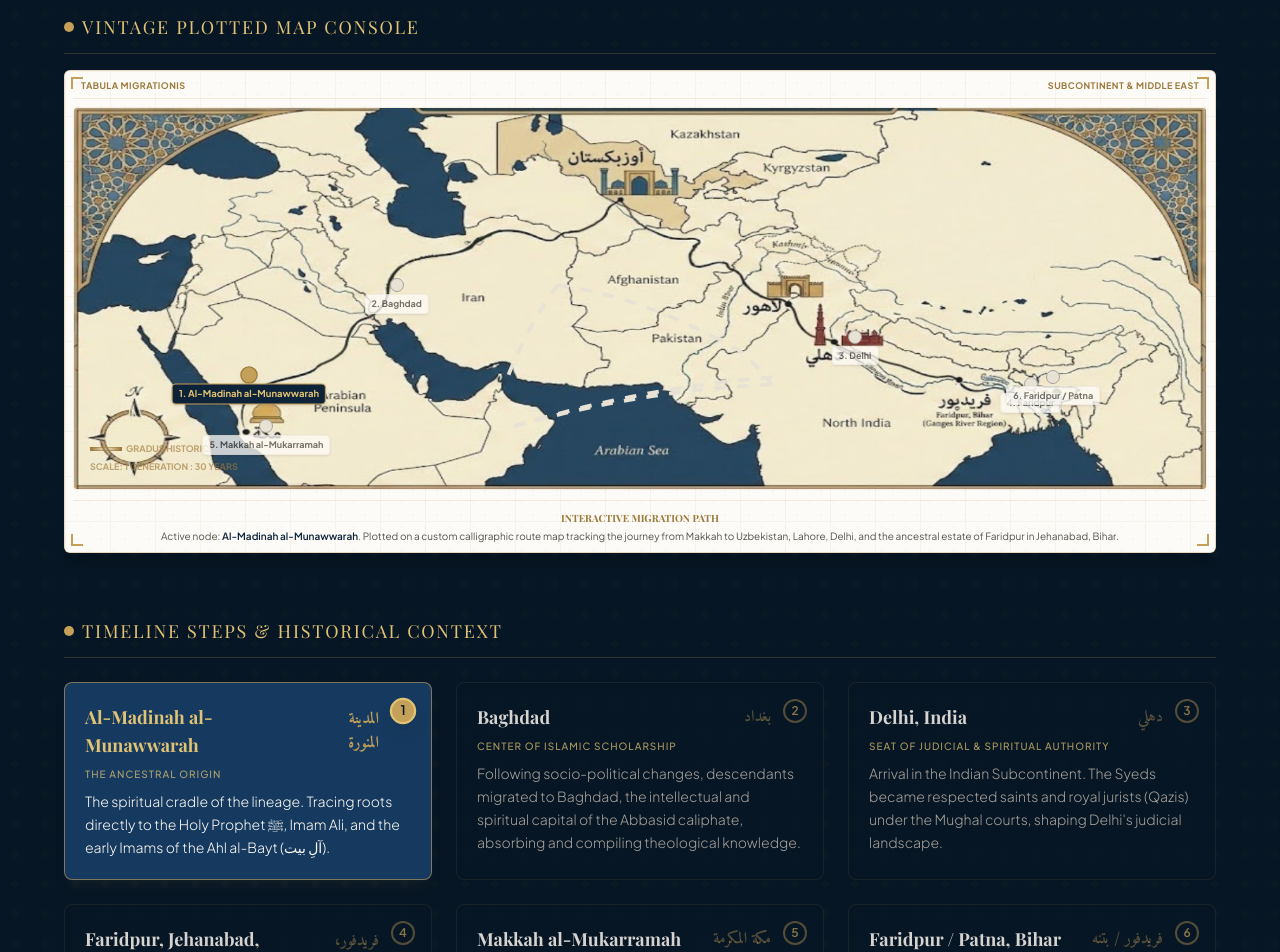
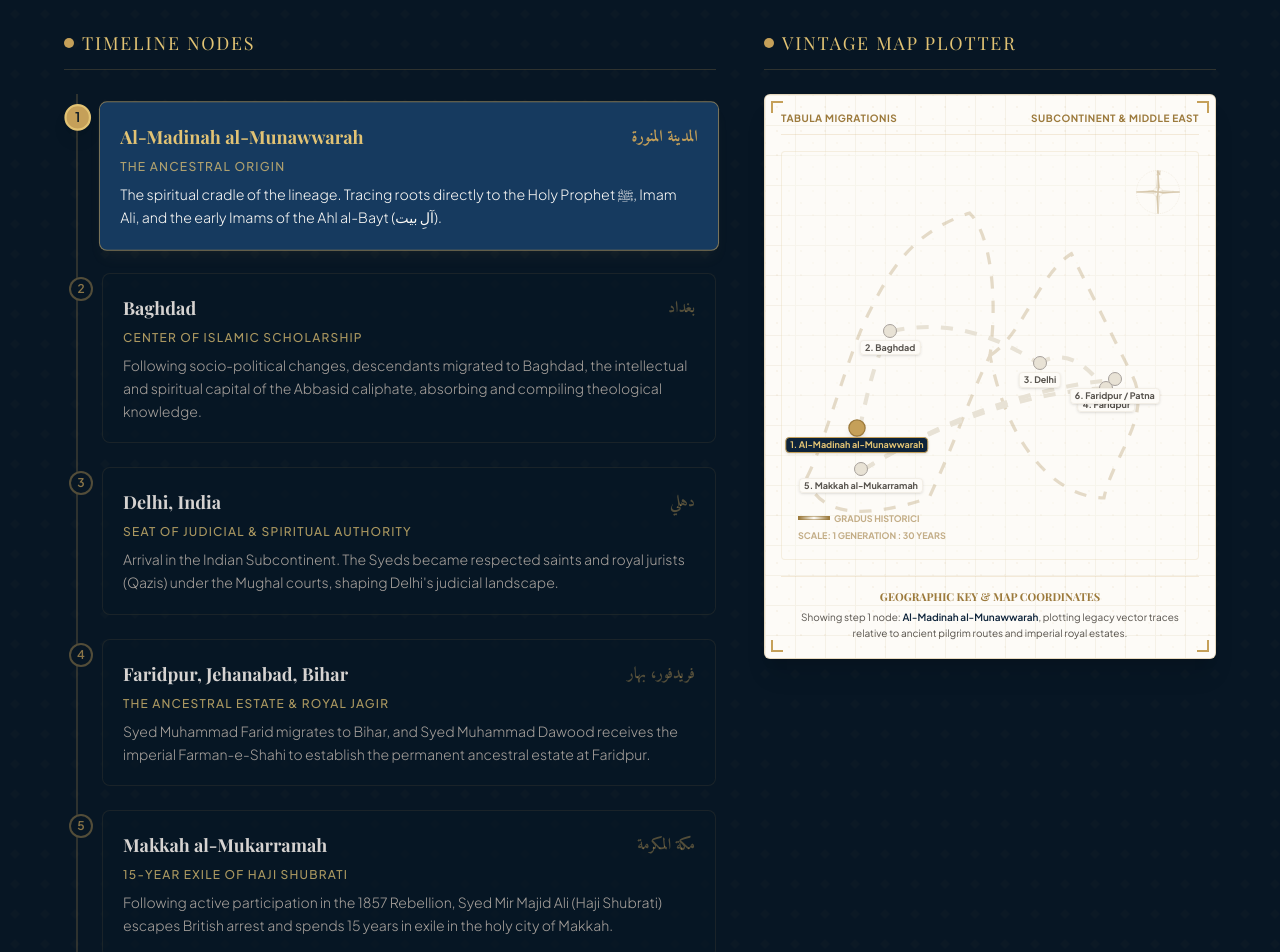
Before and after one commit to yolia21/aalefaridpur, a Next.js app: page / in a window 1280 px wide. Shown: the part 5140-6092 px from the top of the page. Built offline with nearby package versions, Linux system fonts and the light colour scheme.

Commit message:
feat: Revert interactive map to custom vector SVG design and remove vintage-map.jpg

```diff
--- a/src/components/MigrationMap.tsx
+++ b/src/components/MigrationMap.tsx
@@ -6,14 +6,14 @@ import { migrationSteps } from "../data/historicalData";
 export const MigrationMap: React.FC = () => {
   const [activeStep, setActiveStep] = useState<number>(1);
 
-  // Exact relative coordinates on the 1000x420 map image (percentage-based relative to the image bounding box)
+  // Balanced coordinates for our premium vector map grid
   const mapCoordinates = [
-    { name: "Al-Madinah al-Munawwarah", x: 15.5, y: 70 }, // Positioned along the path in Hijaz
-    { name: "Baghdad", x: 28.5, y: 46.5 },                // Positioned on the line curve in Iraq
-    { name: "Delhi, India", x: 69, y: 60 },               // Aligning with 'دهلي' and minaret icon
-    { name: "Faridpur, Jehanabad, Bihar", x: 84.5, y: 72.5 }, // Aligning with 'فريدپور' and shrine icon
-    { name: "Makkah al-Mukarramah", x: 17, y: 83.5 },     // Aligning with 'مكة' and dome icon
-    { name: "Faridpur / Patna", x: 86.5, y: 70.5 },       // Offset return node in Bihar
+    { name: "Al-Madinah al-Munawwarah", x: 18, y: 68 }, // Far West
+    { name: "Baghdad", x: 26, y: 44 },                 // North-West
+    { name: "Delhi, India", x: 62, y: 52 },             // North-East
+    { name: "Faridpur, Jehanabad, Bihar", x: 78, y: 58 }, // Far East
+    { name: "Makkah al-Mukarramah", x: 19, y: 78 },     // Southwest
+    { name: "Faridpur / Patna", x: 80, y: 56 },          // Return East
   ];
 
   return (
@@ -30,7 +30,7 @@ export const MigrationMap: React.FC = () => {
 
       <div className="max-w-6xl mx-auto">
         {/* Section Header */}
-        <div className="text-center mb-12">
+        <div className="text-center mb-16">
           <span className="text-gold-light text-xs sm:text-sm font-semibold tracking-widest uppercase block mb-3 font-sans">
             Geographical Journey
           </span>
@@ -46,27 +46,100 @@ export const MigrationMap: React.FC = () => {
             <div className="h-[1px] bg-gold-base/30 w-16" />
           </div>
           <p className="mt-4 text-stone-300 max-w-2xl mx-auto text-sm sm:text-base font-light font-sans">
-            Track the generations-long movement of the Faridpur Syeds. Select any step in the timeline grid below to highlight their path on the historical map.
+            Track the generations-long movement of the Faridpur Syeds, starting from the Islamic heartlands of Madinah, moving east, and establishing their Bihar estate.
           </p>
         </div>
 
-        {/* Full-width Map Plotter Block with Horizontal scroll for mobile */}
-        <div className="w-full mb-12">
-          <h3 className="font-serif text-lg tracking-widest text-gold-light uppercase mb-4 border-b border-gold-base/20 pb-3 flex items-center gap-2">
-            <span className="w-2.5 h-2.5 rounded-full bg-gold-base" />
-            Vintage Plotted Map Console
-          </h3>
+        <div className="grid grid-cols-1 lg:grid-cols-12 gap-12 items-start">
+          {/* Vertical Timeline Block (7 columns on desktop) */}
+          <div className="lg:col-span-7 space-y-4">
+            <h3 className="font-serif text-lg tracking-widest text-gold-light uppercase mb-6 border-b border-gold-base/20 pb-3 flex items-center gap-2">
+              <span className="w-2.5 h-2.5 rounded-full bg-gold-base" />
+              Timeline Nodes
+            </h3>
 
-          <div className="w-full overflow-x-auto pb-4 scrollbar-thin scrollbar-track-lapis-deep scrollbar-thumb-gold-base/50">
-            {/* Vintage Stylized Map Container (Aspect ratio matched exactly to 1000:420) */}
-            <div className="relative border border-gold-base/30 bg-cream-base rounded-md p-2 flex flex-col text-stone-900 shadow-xl overflow-hidden aspect-[1000/420] min-w-[850px] lg:min-w-0 w-full">
+            <div className="relative pl-6 border-l-2 border-gold-base/20 ml-3 py-2 space-y-6">
+              {migrationSteps.map((step) => {
+                const isActive = activeStep === step.step;
+                return (
+                  <div
+                    key={step.step}
+                    className={`relative cursor-pointer group transition-all duration-300 ${
+                      isActive ? "scale-[1.01]" : ""
+                    }`}
+                    onClick={() => setActiveStep(step.step)}
+                  >
+                    {/* Node Bullet */}
+                    <div
+                      className={`absolute -left-[33px] top-1 w-6 h-6 rounded-full border-2 flex items-center justify-center transition-all duration-300 ${
+                        isActive
+                          ? "bg-gold-base border-gold-light text-lapis-deep scale-110 shadow-lg"
+                          : "bg-lapis-deep border-gold-base/40 text-gold-base/70 group-hover:border-gold-base group-hover:text-gold-light"
+                      }`}
+                    >
+                      <span className="font-sans text-xs font-semibold">{step.step}</span>
+                    </div>
+
+                    {/* Timeline Card */}
+                    <div
+                      className={`border rounded-lg p-5 transition-all duration-500 ${
+                        isActive
+                          ? "bg-lapis-medium border-gold-base/60 shadow-lg shadow-gold-base/5"
+                          : "bg-lapis-deep/50 border-gold-base/10 group-hover:border-gold-base/30 group-hover:bg-lapis-medium/20"
+                      }`}
+                    >
+                      <div className="flex flex-col sm:flex-row sm:items-center justify-between gap-2 mb-2">
+                        <h4
+                          className={`font-serif text-lg font-bold transition-colors ${
+                            isActive ? "text-gold-light" : "text-stone-300 group-hover:text-cream-light"
+                          }`}
+                        >
+                          {step.location}
+                        </h4>
+                        <span
+                          className={`font-amiri text-base font-bold transition-colors ${
+                            isActive ? "text-gold-base" : "text-gold-base/40 group-hover:text-gold-base/70"
+                          }`}
+                          dir="rtl"
+                        >
+                          {step.arabicName}
+                        </span>
+                      </div>
+
+                      <p className="text-xs uppercase font-sans tracking-widest text-gold-light/75 mb-2 font-medium">
+                        {step.title}
+                      </p>
+
+                      <p
+                        className={`text-sm font-sans font-light leading-relaxed transition-colors ${
+                          isActive ? "text-cream-light" : "text-stone-400 group-hover:text-stone-300"
+                        }`}
+                      >
+                        {step.description}
+                      </p>
+                    </div>
+                  </div>
+                );
+              })}
+            </div>
+          </div>
+
+          {/* Plotted Vector Map Block (5 columns on desktop) */}
+          <div className="lg:col-span-5 flex flex-col justify-start">
+            <h3 className="font-serif text-lg tracking-widest text-gold-light uppercase mb-6 border-b border-gold-base/20 pb-3 flex items-center gap-2">
+              <span className="w-2.5 h-2.5 rounded-full bg-gold-base" />
+              Vintage Map Plotter
+            </h3>
+
+            {/* Vintage Stylized Map Container */}
+            <div className="relative border border-gold-base/30 bg-cream-base rounded-md p-4 flex flex-col text-stone-900 shadow-xl overflow-hidden aspect-[4/5] sm:aspect-square lg:aspect-[4/5]">
               {/* Parchment texture overlay inside map */}
-              <div className="absolute inset-0 bg-[radial-gradient(ellipse_at_center,rgba(253,251,247,0.3),rgba(245,242,235,0.7))] parchment-texture pointer-events-none" />
+              <div className="absolute inset-0 bg-[radial-gradient(ellipse_at_center,rgba(253,251,247,0.4),rgba(245,242,235,0.9))] parchment-texture pointer-events-none" />
 
               {/* Map grid lines */}
-              <div className="absolute inset-0 opacity-[0.06] pointer-events-none" style={{
+              <div className="absolute inset-0 opacity-[0.08] pointer-events-none" style={{
                 backgroundImage: 'linear-gradient(to right, #9C7A3C 1px, transparent 1px), linear-gradient(to bottom, #9C7A3C 1px, transparent 1px)',
-                backgroundSize: '45px 45px'
+                backgroundSize: '30px 30px'
               }} />
 
               {/* Gold Ornaments */}
@@ -76,22 +149,21 @@ export const MigrationMap: React.FC = () => {
               <div className="corner-ornament ornament-br border-gold-dark" />
 
               {/* Map Header details */}
-              <div className="relative z-10 border-b border-gold-base/20 pb-1.5 mb-2 flex justify-between items-center text-[9px] tracking-wider text-gold-dark font-sans font-bold uppercase px-2">
+              <div className="relative z-10 border-b border-gold-base/20 pb-2 mb-4 flex justify-between items-center text-[10px] tracking-wider text-gold-dark font-sans font-bold uppercase">
                 <span>Tabula Migrationis</span>
                 <span>Subcontinent & Middle East</span>
               </div>
 
-              {/* Vector SVG Map Container */}
-              <div className="relative flex-1 border border-gold-base/15 rounded flex items-center justify-center overflow-hidden">
-                {/* The actual image map filling the bounding box exactly */}
-                <img
-                  src="/vintage-map.jpg"
-                  alt="Vintage migration map of the Faridpur Syeds"
-                  className="w-full h-full object-fill absolute inset-0 z-0 opacity-90 transition-opacity duration-300"
-                />
+              {/* Interactive Vector SVG Map Drawer */}
+              <div className="relative flex-1 bg-cream-light/35 border border-gold-base/15 rounded flex items-center justify-center p-2">
+                <svg className="w-full h-full absolute inset-0 z-0 opacity-25 text-gold-dark" viewBox="0 0 100 100" xmlns="http://www.w3.org/2000/svg">
+                  {/* Decorative map boundary outlines (Middle East & India representative paths) */}
+                  <path d="M5 80 C 10 70, 15 50, 20 40 C 25 30, 30 20, 45 15 C 50 20, 52 35, 50 50 C 45 60, 42 70, 35 85 C 20 90, 8 90, 5 80 Z" fill="none" stroke="currentColor" strokeWidth="0.8" strokeDasharray="3 3" />
+                  <path d="M50 50 C 58 45, 62 30, 70 25 C 75 35, 80 45, 85 55 C 90 65, 80 75, 78 85 C 68 85, 55 75, 50 50 Z" fill="none" stroke="currentColor" strokeWidth="0.8" strokeDasharray="3 3" />
+                </svg>
 
-                {/* Compass Rose SVG overlay */}
-                <div className="absolute top-4 right-4 w-12 h-12 pointer-events-none opacity-45 z-10">
+                {/* Compass Rose SVG */}
+                <div className="absolute top-4 right-4 w-12 h-12 pointer-events-none opacity-40 z-10">
                   <svg viewBox="0 0 100 100" className="w-full h-full text-gold-dark" fill="none" stroke="currentColor">
                     <circle cx="50" cy="50" r="45" strokeWidth="0.5" strokeDasharray="2 2" />
                     <circle cx="50" cy="50" r="10" strokeWidth="0.5" />
@@ -109,8 +181,8 @@ export const MigrationMap: React.FC = () => {
                   </svg>
                 </div>
 
-                {/* Map Scale */}
-                <div className="absolute bottom-4 left-4 text-[9px] font-sans font-bold text-gold-dark/65 pointer-events-none z-10 uppercase flex flex-col gap-1">
+                {/* Scale */}
+                <div className="absolute bottom-4 left-4 text-[9px] font-sans font-bold text-gold-dark/60 pointer-events-none z-10 uppercase flex flex-col gap-1">
                   <div className="flex items-center gap-1">
                     <div className="w-8 h-1 bg-gradient-to-r from-gold-dark via-transparent to-gold-dark border border-gold-dark/50" />
                     <span>Gradus Historici</span>
@@ -118,7 +190,7 @@ export const MigrationMap: React.FC = () => {
                   <span>Scale: 1 Generation : 30 Years</span>
                 </div>
 
-                {/* SVG connection lines overlay (quadratic Bezier curves tracing steps) */}
+                {/* SVG connection lines between nodes */}
                 <svg className="absolute inset-0 w-full h-full z-10 pointer-events-none" viewBox="0 0 100 100">
                   {mapCoordinates.map((coord, i) => {
                     if (i === 0) return null;
@@ -127,10 +199,10 @@ export const MigrationMap: React.FC = () => {
                     return (
                       <g key={i}>
                         <path
-                          d={`M ${prev.x} ${prev.y} Q ${(prev.x + coord.x) / 2} ${(prev.y + coord.y) / 2 - 4}, ${coord.x} ${coord.y}`}
+                          d={`M ${prev.x} ${prev.y} Q ${(prev.x + coord.x) / 2} ${(prev.y + coord.y) / 2 - 8}, ${coord.x} ${coord.y}`}
                           fill="none"
                           stroke={isActiveLine ? "#C5A059" : "#E8E2D5"}
-                          strokeWidth={isActiveLine ? 1.8 : 1}
+                          strokeWidth={isActiveLine ? 1.5 : 1}
                           strokeDasharray={isActiveLine ? "none" : "3 3"}
                           className="transition-all duration-700"
                         />
@@ -139,7 +211,7 @@ export const MigrationMap: React.FC = () => {
                   })}
                 </svg>
 
-                {/* Interactive Plotted Location Points */}
+                {/* Map Nodes (Interactive markers) */}
                 {mapCoordinates.map((coord, index) => {
                   const stepNum = index + 1;
                   const isActive = activeStep === stepNum;
@@ -153,12 +225,12 @@ export const MigrationMap: React.FC = () => {
                       onClick={() => setActiveStep(stepNum)}
                       title={coord.name}
                     >
-                      {/* Outer pulsing ping for active node */}
+                      {/* Outer pulsing ring for active node */}
                       {isActive && (
                         <span className="absolute inline-flex h-6 w-6 -left-3 -top-3 rounded-full bg-gold-base/30 animate-ping" />
                       )}
 
-                      {/* Inner point marker */}
+                      {/* Inner dot */}
                       <div
                         className={`w-3.5 h-3.5 rounded-full border transition-all duration-300 ${
                           isActive
@@ -169,11 +241,11 @@ export const MigrationMap: React.FC = () => {
                         }`}
                       />
 
-                      {/* Floating Text Label */}
-                      <span className={`absolute top-4 left-1/2 -translate-x-1/2 whitespace-nowrap text-[9px] px-1.5 py-0.5 rounded shadow font-sans font-bold border transition-all duration-300 pointer-events-none ${
+                      {/* Small text label under node */}
+                      <span className={`absolute top-4 left-1/2 -translate-x-1/2 whitespace-nowrap text-[9px] px-1 rounded shadow-sm font-sans font-bold border transition-colors pointer-events-none ${
                         isActive
-                          ? "bg-lapis-base border-gold-base text-gold-light scale-105"
-                          : "bg-cream-light/95 border-cream-dark/50 text-stone-600 opacity-80"
+                          ? "bg-lapis-base border-gold-base text-gold-light"
+                          : "bg-cream-light/95 border-cream-dark/50 text-stone-600"
                       }`}>
                         {stepNum}. {coord.name.split(",")[0]}
                       </span>
@@ -183,84 +255,15 @@ export const MigrationMap: React.FC = () => {
               </div>
 
               {/* Map Footer Metadata Block */}
-              <div className="relative z-10 border-t border-gold-base/20 pt-2.5 mt-2.5 text-center">
-                <span className="font-serif text-[10px] font-bold text-gold-dark uppercase block mb-0.5">
-                  Interactive Migration Path
+              <div className="relative z-10 border-t border-gold-base/20 pt-3 mt-4 text-center">
+                <span className="font-serif text-[11px] font-bold text-gold-dark uppercase block mb-1">
+                  Geographic Key & Map Coordinates
                 </span>
                 <p className="text-[10px] text-stone-600 font-sans leading-relaxed px-4">
-                  Active node: <span className="font-semibold text-lapis-base">{mapCoordinates[activeStep - 1].name}</span>. Plotted on a custom calligraphic route map tracking the journey from Makkah to Uzbekistan, Lahore, Delhi, and the ancestral estate of Faridpur in Jehanabad, Bihar.
+                  Showing step {activeStep} node: <span className="font-semibold text-lapis-base">{mapCoordinates[activeStep - 1].name}</span>, plotting legacy vector traces relative to ancient pilgrim routes and imperial royal estates.
                 </p>
               </div>
             </div>
-          </div>
-        </div>
-
-        {/* Timeline Grid (chronological step selectors below the map plotter) */}
-        <div>
-          <h3 className="font-serif text-lg tracking-widest text-gold-light uppercase mb-6 border-b border-gold-base/20 pb-3 flex items-center gap-2">
-            <span className="w-2.5 h-2.5 rounded-full bg-gold-base" />
-            Timeline Steps & Historical Context
-          </h3>
-
-          <div className="grid grid-cols-1 md:grid-cols-2 lg:grid-cols-3 gap-6">
-            {migrationSteps.map((step) => {
-              const isActive = activeStep === step.step;
-              return (
-                <div
-                  key={step.step}
-                  className={`relative cursor-pointer group transition-all duration-500 border rounded-lg p-5 flex flex-col justify-between min-h-[170px] ${
-                    isActive
-                      ? "bg-lapis-medium border-gold-base/60 shadow-lg shadow-gold-base/5"
-                      : "bg-lapis-deep/50 border-gold-base/10 hover:border-gold-base/30 hover:bg-lapis-medium/20"
-                  }`}
-                  onClick={() => setActiveStep(step.step)}
-                >
-                  <div>
-                    {/* Header */}
-                    <div className="flex items-center justify-between gap-2 mb-2 pr-8">
-                      <h4
-                        className={`font-serif text-base sm:text-lg font-bold transition-colors ${
-                          isActive ? "text-gold-light" : "text-stone-300 group-hover:text-cream-light"
-                        }`}
-                      >
-                        {step.location}
-                      </h4>
-                      <span
-                        className={`font-amiri text-sm sm:text-base font-bold transition-colors ${
-                          isActive ? "text-gold-base" : "text-gold-base/40 group-hover:text-gold-base/70"
-                        }`}
-                        dir="rtl"
-                      >
-                        {step.arabicName}
-                      </span>
-                    </div>
-
-                    <p className="text-[10px] uppercase font-sans tracking-widest text-gold-light/75 mb-2 font-medium">
-                      {step.title}
-                    </p>
-
-                    <p
-                      className={`text-xs sm:text-sm font-sans font-light leading-relaxed transition-colors ${
-                        isActive ? "text-cream-light" : "text-stone-400 group-hover:text-stone-300"
-                      }`}
-                    >
-                      {step.description}
-                    </p>
-                  </div>
-
-                  {/* Step Selector Floating Number */}
-                  <div
-                    className={`absolute top-4 right-4 w-6 h-6 rounded-full border-2 flex items-center justify-center transition-all duration-300 ${
-                      isActive
-                        ? "bg-gold-base border-gold-light text-lapis-deep scale-110 shadow-lg"
-                        : "bg-lapis-deep border-gold-base/40 text-gold-base/70 group-hover:border-gold-base group-hover:text-gold-light"
-                    }`}
-                  >
-                    <span className="font-sans text-xs font-semibold">{step.step}</span>
-                  </div>
-                </div>
-              );
-            })}
           </div>
         </div>
       </div>
```
Also changed, not shown: public/vintage-map.jpg (deleted).
